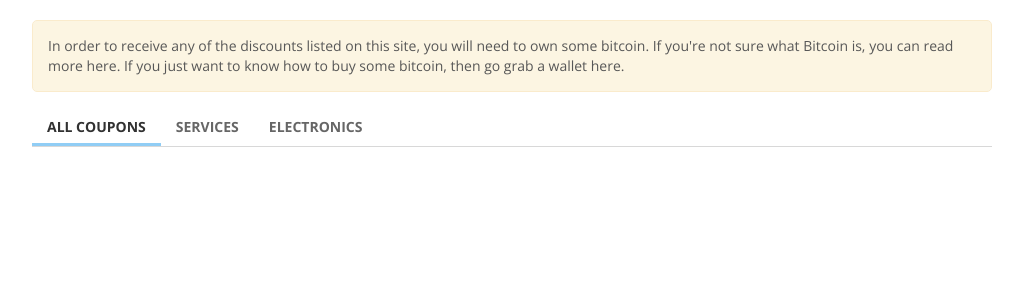
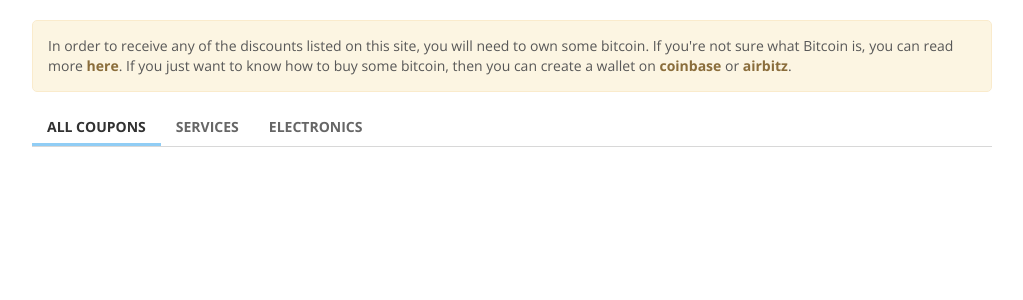
Before and after one commit to jayd3e/supercoupon, a Python web app: template supercoupon/templates/pages/index.mako in a window 1280 px wide. Shown: the part 66-366 px from the top of the page, without its empty margins (128-1151 px from the left). Run offline with Mako, Linux system fonts and the light colour scheme; the template is opened without the code that fills it, so the values that code supplies are empty; some libraries are stand-ins or nearby versions.

Commit message:
Fixed some styling on links in the alert.

```diff
--- a/supercoupon/static/css/screen.css
+++ b/supercoupon/static/css/screen.css
@@ -328,6 +328,9 @@ html {
 .alert-warning {
   background-color: #fcf5e2;
   border-color: #faebcc; }
+  .alert-warning a {
+    color: #8a6d3b;
+    font-weight: bold; }
 
 .sidebar {
   float: right;
--- a/supercoupon/static/sass/partials/_alert.sass
+++ b/supercoupon/static/sass/partials/_alert.sass
@@ -24,3 +24,6 @@
 .alert-warning
     background-color: #fcf5e2
     border-color: #faebcc
+    a
+        color: #8a6d3b
+        font-weight: bold
--- a/supercoupon/templates/pages/index.mako
+++ b/supercoupon/templates/pages/index.mako
@@ -5,8 +5,9 @@
     <ol class="alerts">
         <li class="alert alert-warning">
             In order to receive any of the discounts listed on this site, you will need to own
-            some bitcoin.  If you're not sure what Bitcoin is, you can read more here.  If you
-            just want to know how to buy some bitcoin, then go grab a wallet here.
+            some bitcoin.  If you're not sure what Bitcoin is, you can read more <a href="https://bitcoin.org">here</a>.  If you
+            just want to know how to buy some bitcoin, then you can create a wallet on <a href="https://coinbase.com">coinbase</a> or
+            <a href="https://airbitz.co">airbitz</a>.
         </li>
     </ol>
 
```
